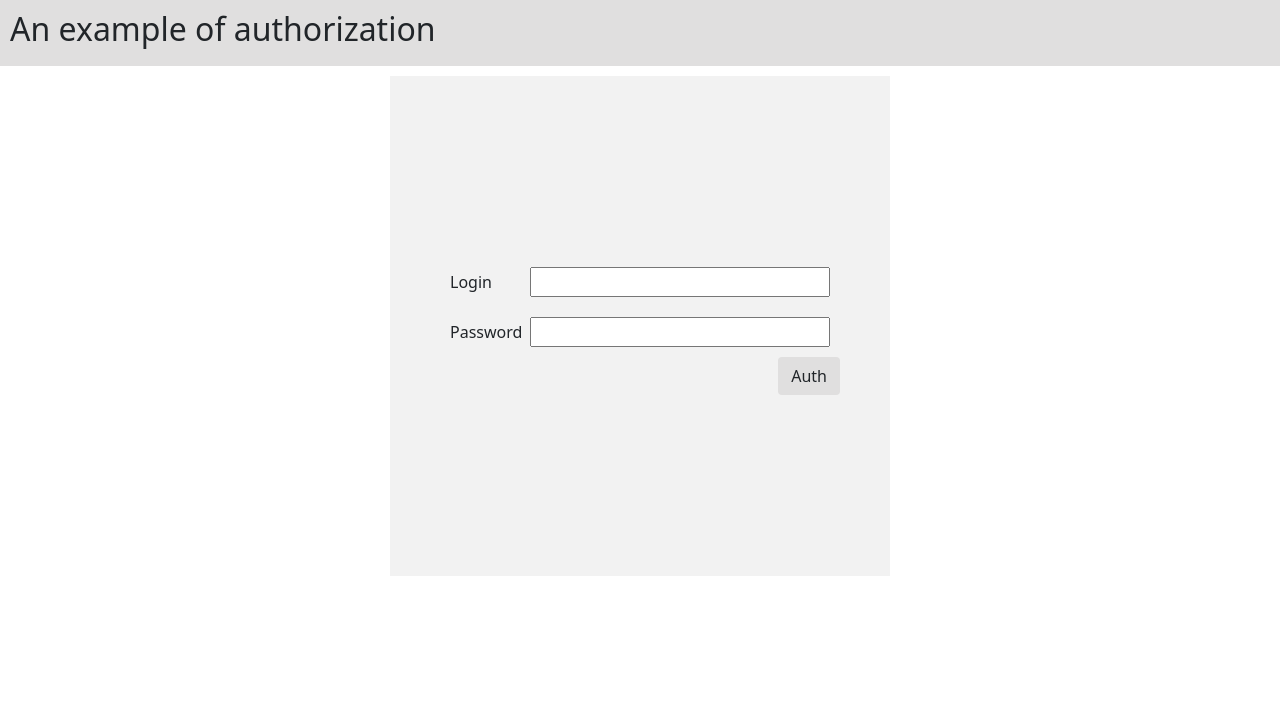
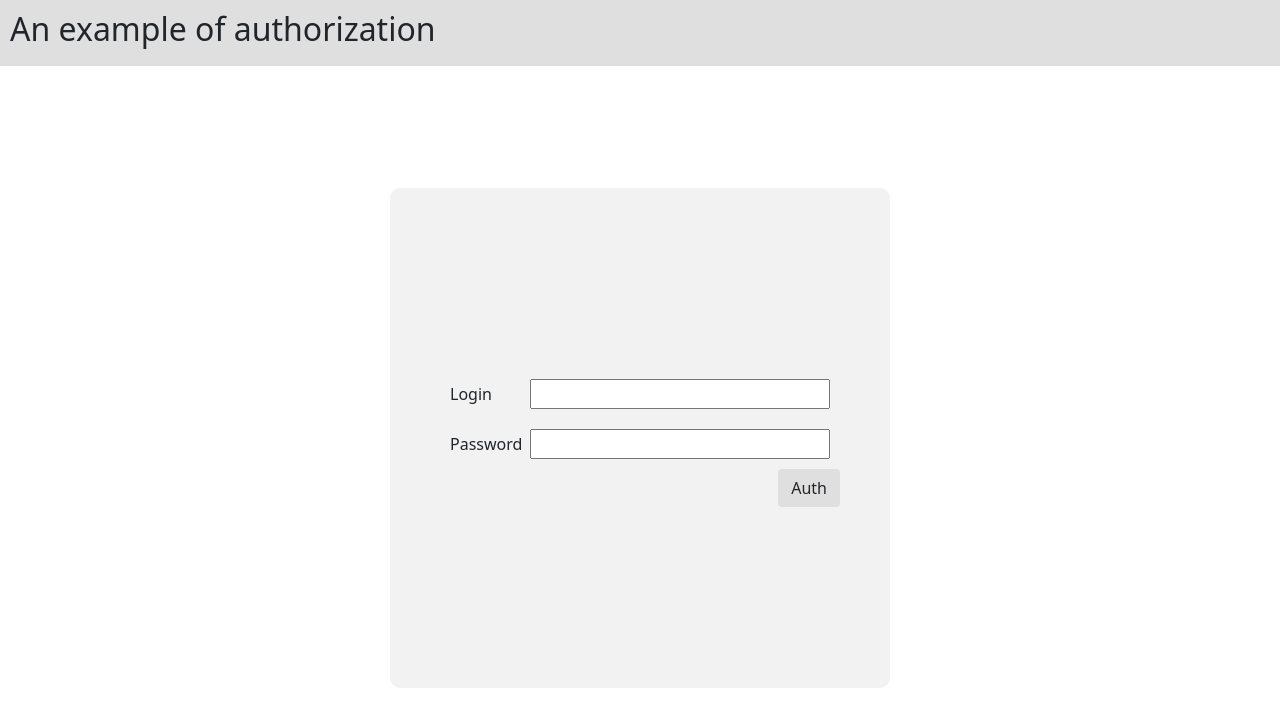
Before and after one commit to Vadis00/User-authentication-and-authorization, an Angular app in the folder frontend/: page / in a window 1280 px wide. Shown: the top 726 px of the page. Built offline with nearby package versions, Linux system fonts and the light colour scheme.

Commit message:
vertical align form

```diff
--- a/frontend/src/app/components/auth/auth.component.css
+++ b/frontend/src/app/components/auth/auth.component.css
@@ -1,4 +1,12 @@
-.header{
+.conteiner {
+  height: 100vh;
+  width: 100%;
+
+  display: flex;
+  flex-direction: column;
+}
+
+.header {
   width: 100%;
   background: rgb(224, 223, 223);
 
@@ -6,46 +14,50 @@
   align-items: center;
 }
 
-.title{
+.title {
   padding: 10px;
 }
 
-.body{
-    margin-top: 10px
+.body {
+  display: flex;
+
+  height: 100%;
+  margin-top: 10px;
 }
 
-.btn{
+.btn {
   background: rgb(224, 223, 223);
 }
-.auth-form{
-
+.auth-form {
   width: 500px;
   height: 500px;
+
   display: flex;
   flex-direction: column;
   align-items: center;
 
   background: rgba(224, 223, 223, 0.418);
+  border-radius: 10px;
 
-    margin: auto
-}
-
-.auth-form-wrapper{
   margin: auto;
 }
 
-.input{
+.auth-form-wrapper {
+  margin: auto;
+}
+
+.input {
   width: 300px;
 }
 
-.input-wrapper{
-    padding: 10px
+.input-wrapper {
+  padding: 10px;
 }
 
-.input-placeholder{
+.input-placeholder {
   width: 80px;
 }
 
-.auth-btn{
+.auth-btn {
   float: right;
 }
--- a/frontend/src/app/components/auth/auth.component.html
+++ b/frontend/src/app/components/auth/auth.component.html
@@ -1,3 +1,4 @@
+<div class="conteiner">
   <div class="header">
     <h2 class="title">An example of authorization</h2>
   </div>
@@ -10,11 +11,12 @@
         </div>
 
         <div class="input-wrapper">
-      <label for="password"  class="input-placeholder">Password</label>
+          <label for="password" class="input-placeholder">Password</label>
           <input type="password" class="input" id="password" />
         </div>
 
-    <input type="button" class="btn auth-btn" value="Auth"/>
+        <input type="button" class="btn auth-btn" value="Auth" />
       </div>
     </form>
   </div>
+</div>
```
Lines whose indentation alone changed are shown as unchanged.
